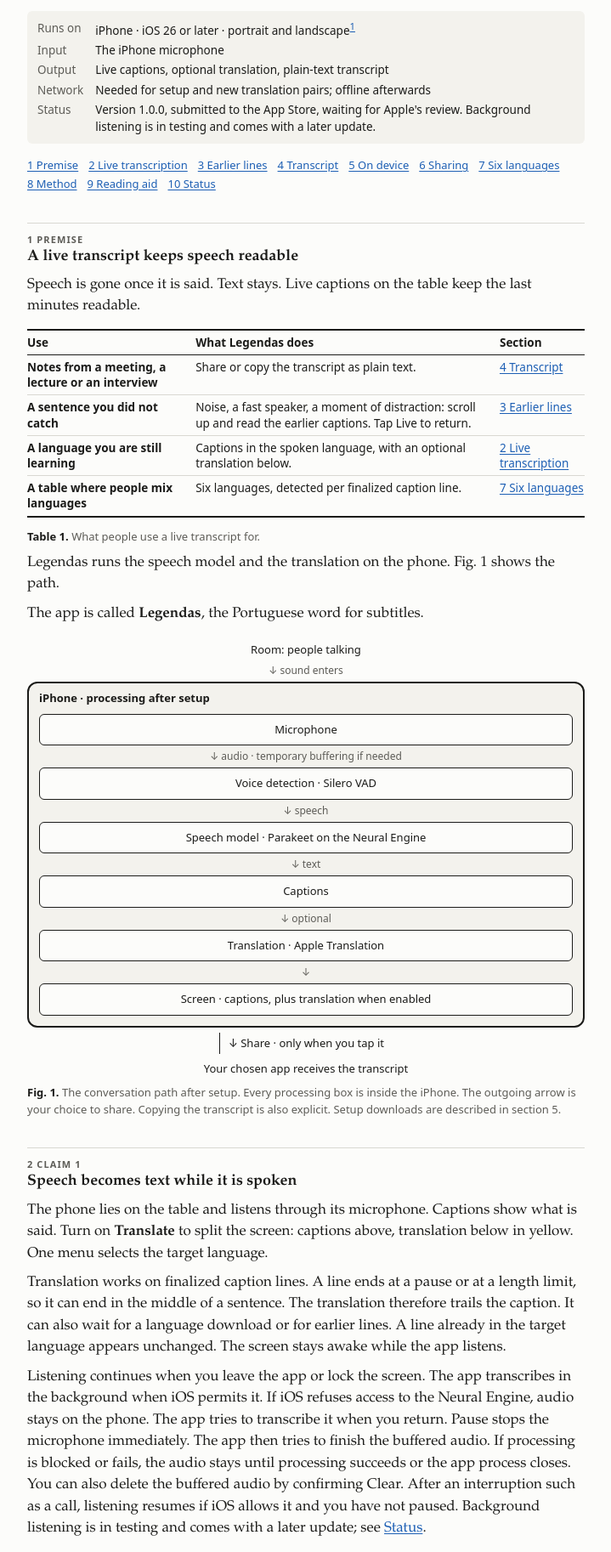
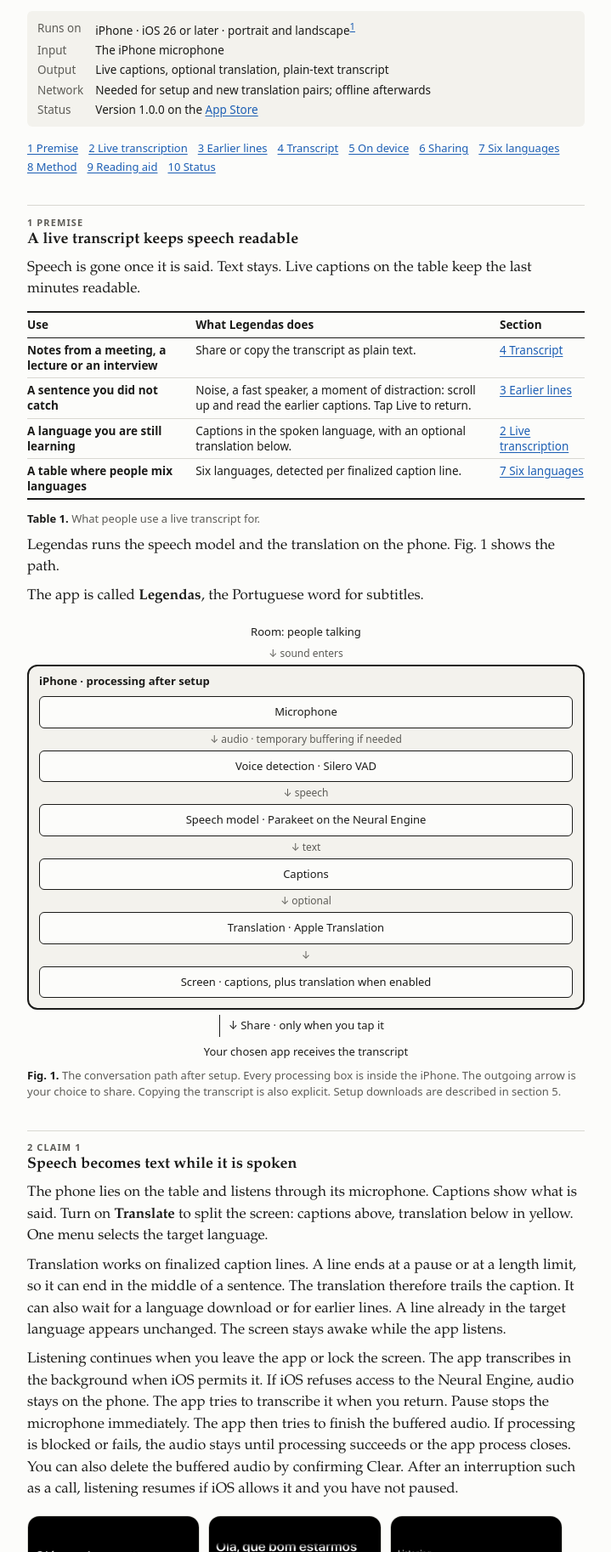
Before and after one commit to kjhnns/legendas-website, a plain HTML site: page index.html in a window 1280 px wide. Shown: the part 436-2262 px from the top of the page at 85% size, without its empty margins (280-999 px from the left). Drawn offline with Linux system fonts and the light colour scheme.

Commit message:
Status: version 1.0.0 on the App Store, background listening included
Co-Authored-By: Claude Opus 5.5 <noreply@anthropic.com>

```diff
--- a/index.html
+++ b/index.html
@@ -88,7 +88,7 @@ footer{margin-top:2.5rem;padding-top:.8rem;border-top:1px solid var(--rule);font
 <dt>Input</dt><dd>The iPhone microphone</dd>
 <dt>Output</dt><dd>Live captions, optional translation, plain-text transcript</dd>
 <dt>Network</dt><dd>Needed for setup and new translation pairs; offline afterwards</dd>
-<dt>Status</dt><dd>Version 1.0.0, submitted to the App Store, waiting for Apple's review. Background listening is in testing and comes with a later update.</dd>
+<dt>Status</dt><dd>Version 1.0.0 on the <a href="https://apps.apple.com/app/id6837731941">App Store</a></dd>
 </dl>
 <nav aria-label="Contents">
 <a href="#premise">1 Premise</a><a href="#captions">2 Live transcription</a><a href="#history">3 Earlier lines</a><a href="#notes">4 Transcript</a><a href="#offline">5 On device</a><a href="#control">6 Sharing</a><a href="#languages">7 Six languages</a><a href="#model">8 Method</a><a href="#limits">9 Reading aid</a><a href="#status">10 Status</a>
@@ -128,7 +128,7 @@ footer{margin-top:2.5rem;padding-top:.8rem;border-top:1px solid var(--rule);font
 <h2 id="captions"><small>2 Claim 1</small>Speech becomes text while it is spoken</h2>
 <p>The phone lies on the table and listens through its microphone. Captions show what is said. Turn on <b>Translate</b> to split the screen: captions above, translation below in yellow. One menu selects the target language.</p>
 <p>Translation works on finalized caption lines. A line ends at a pause or at a length limit, so it can end in the middle of a sentence. The translation therefore trails the caption. It can also wait for a language download or for earlier lines. A line already in the target language appears unchanged. The screen stays awake while the app listens.</p>
-<p>Listening continues when you leave the app or lock the screen. The app transcribes in the background when iOS permits it. If iOS refuses access to the Neural Engine, audio stays on the phone. The app tries to transcribe it when you return. Pause stops the microphone immediately. The app then tries to finish the buffered audio. If processing is blocked or fails, the audio stays until processing succeeds or the app process closes. You can also delete the buffered audio by confirming Clear. After an interruption such as a call, listening resumes if iOS allows it and you have not paused. Background listening is in testing and comes with a later update; see <a href="#status">Status</a>.</p>
+<p>Listening continues when you leave the app or lock the screen. The app transcribes in the background when iOS permits it. If iOS refuses access to the Neural Engine, audio stays on the phone. The app tries to transcribe it when you return. Pause stops the microphone immediately. The app then tries to finish the buffered audio. If processing is blocked or fails, the audio stays until processing succeeds or the app process closes. You can also delete the buffered audio by confirming Clear. After an interruption such as a call, listening resumes if iOS allows it and you have not paused.</p>
 <figure>
 <div class="shots" tabindex="0" role="group" aria-label="Caption and translation screenshots, scroll sideways">
 <a href="images/captions-portrait.webp"><img src="images/captions-portrait.webp" width="540" height="1174" loading="lazy" alt="Portrait captions in Portuguese, English and German on black, with Pause, Share, Clear and Translate controls below"><span>(a) Captions</span></a>
@@ -262,9 +262,8 @@ footer{margin-top:2.5rem;padding-top:.8rem;border-top:1px solid var(--rule);font
 <li><b>Maintenance.</b> One person builds it.</li>
 </ul>
 
-<h2 id="status"><small>10 Status</small>Version 1.0.0 is waiting for review</h2>
-<p>Version 1.0.0 is submitted to the App Store, waiting for Apple's review. This page will link to it when it is available.</p>
-<p>Background listening is in testing and comes with a later update. The build submitted for review does not include it.</p>
+<h2 id="status"><small>10 Status</small>Version 1.0.0 on the App Store</h2>
+<p>Version 1.0.0 is available on the <a href="https://apps.apple.com/app/id6837731941">App Store</a>. It includes background and lock-screen listening.</p>
 <p class="cap" id="fn1">1. On a physical iPhone, Legendas has so far been tested only with Apple's latest A-series chip, the A20 Pro. All phone measurements on this page come from one phone with that chip. Other iPhone chips have not been measured.</p>
 </main>
 <footer>Built and maintained by Johannes · © 2026 Legendas · <a href="privacy.html">Privacy</a> · <a href="support.html">Support</a></footer>
```
Also changed, not shown: privacy.html (+1 -1 lines), support.html (+1 -1 lines).
